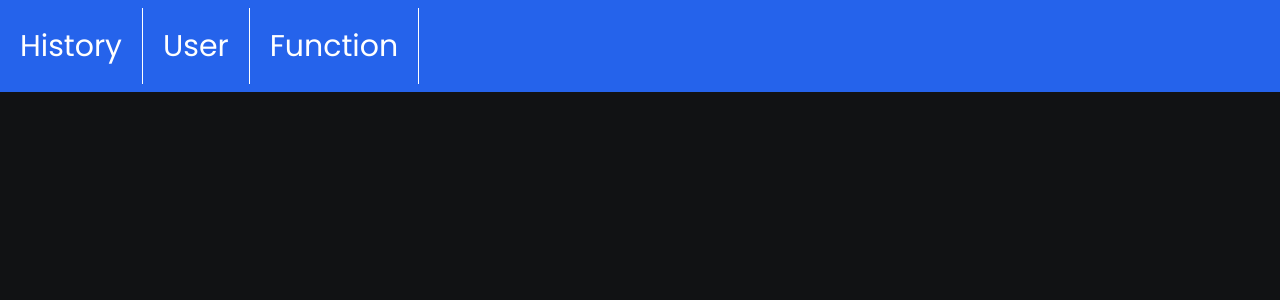
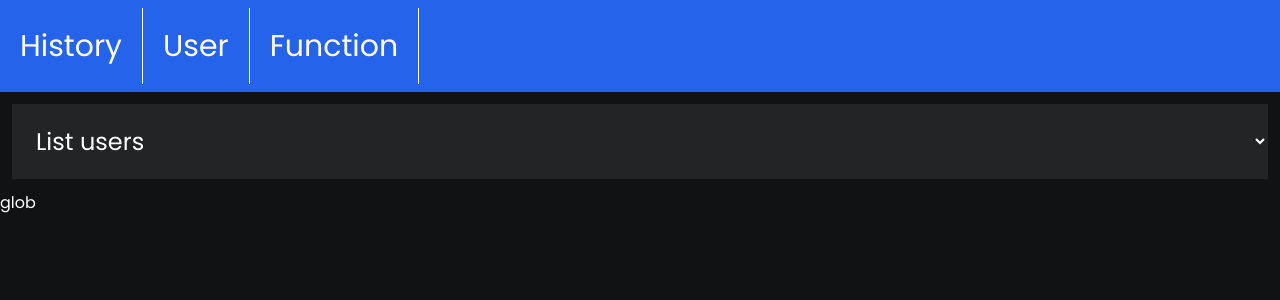
Before and after one commit to TinglyPants/ESIX-log-viewer-frontend, a React (Create React App) app: page /user in a window 1280 px wide. Shown: the top 300 px of the page. Built offline with nearby package versions, Linux system fonts and the light colour scheme.

Commit message:
Global/User select data

```diff
--- a/src/App.js
+++ b/src/App.js
@@ -2,6 +2,7 @@ import NavBar from "./components/NavBar/NavBar";
 import NavBarLink from "./components/NavBar/NavBarLink";
 import { Routes, Route } from "react-router-dom";
 import LogHistoryPage from "./components/Routes/History/LogHistoryPage";
+import LogUserPage from "./components/Routes/User/LogUserPage";
 export default function App() {
     return (
         <div className="w-screen h-screen bg-dark flex flex-col font-poppins overflow-y-scroll overflow-x-hidden text-white">
@@ -12,6 +13,7 @@ export default function App() {
             </NavBar>
             <Routes>
                 <Route path="/history" element={<LogHistoryPage />} />
+                <Route path="/user" element={<LogUserPage />} />
             </Routes>
         </div>
     );
--- /dev/null
+++ b/src/components/Routes/User/LogUserGlobalData.js
@@ -0,0 +1,3 @@
+export default function LogUserGlobalData() {
+    return <p>glob</p>;
+}
--- /dev/null
+++ b/src/components/Routes/User/LogUserPage.js
@@ -0,0 +1,25 @@
+import { useState } from "react";
+import LogUserGlobalData from "./LogUserGlobalData";
+import LogUserSpecificData from "./LogUserSpecificData";
+
+export default function LogUserPage() {
+    // Be able to either:
+    // - List all users
+    // - Get info for specific user - both all time and specific date
+    const [selectedData, setSelectedData] = useState("global");
+    return (
+        <div className="flex flex-col">
+            <select
+                onChange={(e) => {
+                    setSelectedData(e.target.value);
+                }}
+                className="bg-light text-2xl m-3 p-5 w-auto"
+            >
+                <option value="global">List users</option>
+                <option value="user">List specific user info</option>
+            </select>
+            {selectedData === "global" && <LogUserGlobalData />}
+            {selectedData === "user" && <LogUserSpecificData />}
+        </div>
+    );
+}
--- /dev/null
+++ b/src/components/Routes/User/LogUserSpecificData.js
@@ -0,0 +1,3 @@
+export default function LogUserSpecificData() {
+    return <p>spec</p>;
+}
```
